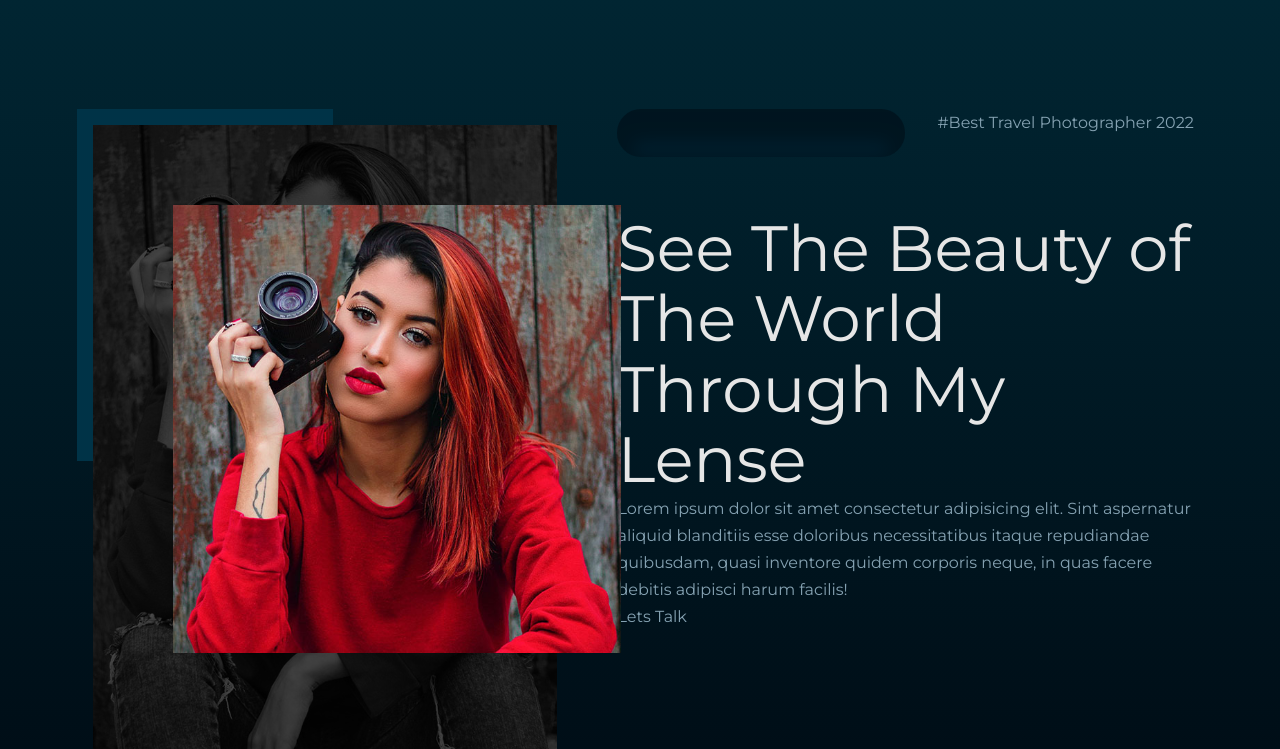
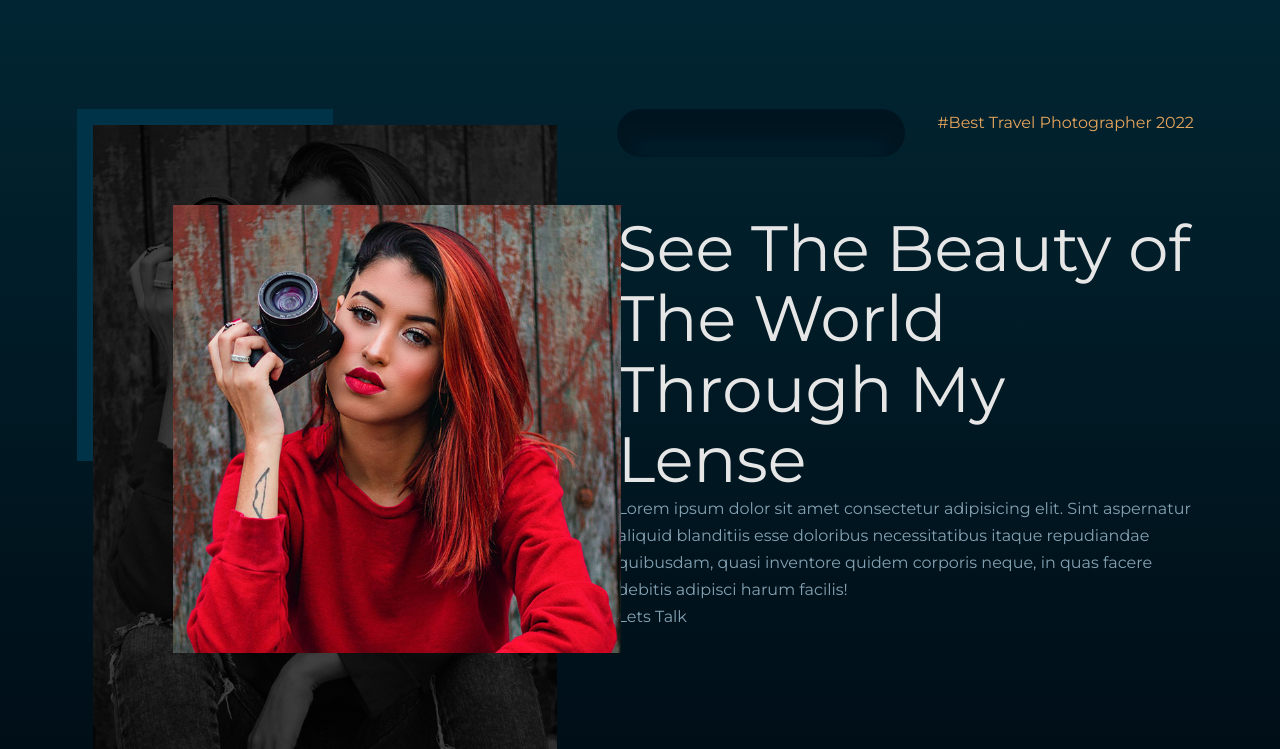
Before and after one commit to rajesh-mondal/photography-portfolio, a plain HTML site: page index.html in a window 1280 px wide. Shown: the part 51-800 px from the top of the page. Drawn offline with nearby package versions, Linux system fonts and the light colour scheme.

Commit message:
header tag color changed

```diff
--- a/style.css
+++ b/style.css
@@ -169,3 +169,6 @@ header{
     margin-bottom: 3.5rem;
     box-shadow: inset 0 1rem 1rem 1rem rgba(0, 0, 0, 0.3);
 }
+.header_tag{
+    color: var(--color-primary-variant);
+}
```
